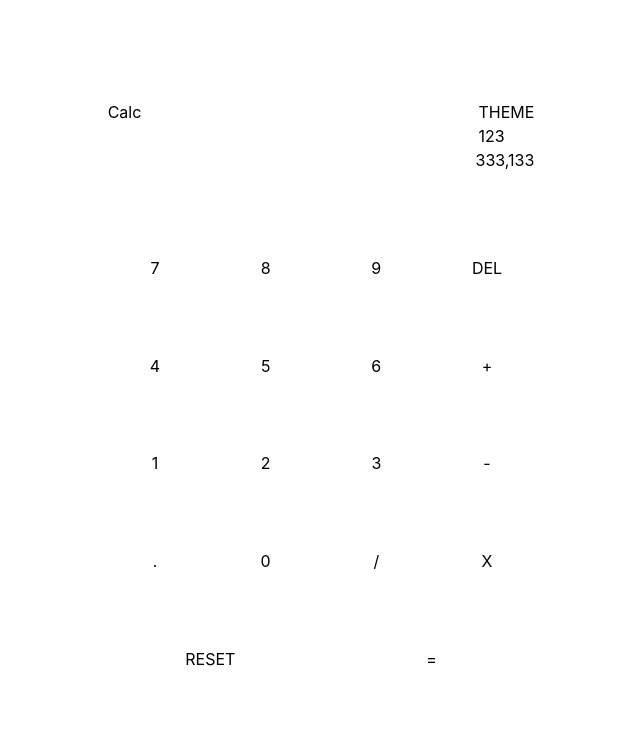
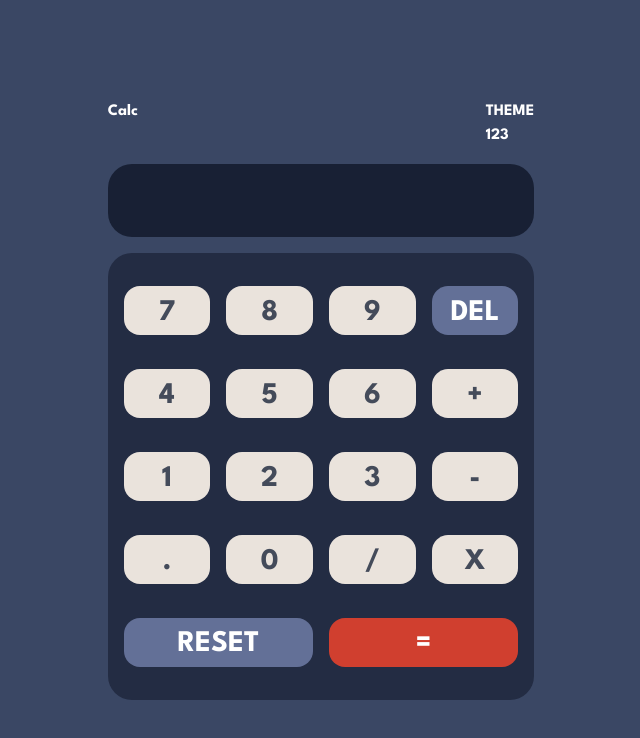
Before and after one commit to Sajson/calculator-app, a React (Create React App) app: page / in a window 1280 px wide. Shown: the top 738 px of the page, without its empty margins (319-959 px from the left). Built offline with nearby package versions, Linux system fonts and the light colour scheme.

Commit message:
Added CSS and working buttons

```diff
--- a/public/index.html
+++ b/public/index.html
@@ -9,6 +9,9 @@
     <meta name="description" content="Web site created using create-react-app" />
     <link rel="manifest" href="%PUBLIC_URL%/manifest.json" />
     <title>Calculator App</title>
+    <link rel="preconnect" href="https://fonts.googleapis.com" />
+    <link rel="preconnect" href="https://fonts.gstatic.com" crossorigin />
+    <link href="https://fonts.googleapis.com/css2?family=League+Spartan:wght@700&display=swap" rel="stylesheet" />
 </head>
 
 <body>
--- a/src/Components/Button/Button.css
+++ b/src/Components/Button/Button.css
@@ -0,0 +1,3 @@
+.buttonBackground {
+    background-color: hsl(30, 25%, 89%);
+}
--- a/src/Components/Button/Button.jsx
+++ b/src/Components/Button/Button.jsx
@@ -2,7 +2,18 @@ import React from "react";
 import "../Button/Button.css";
 
 function Button(props) {
-  return <div className={`calcButton ${props.className}`}>{props.value}</div>;
+  return (
+    <div
+      className={`calcButton w-full h-3/5 rounded-2xl flex justify-center items-center ${props.className}`}
+    >
+      <input
+        value={props.value}
+        type="button"
+        onClick={props.click}
+        className="mt-1"
+      />
+    </div>
+  );
 }
 
 export default Button;
--- a/src/Components/Calculator/Calculator.jsx
+++ b/src/Components/Calculator/Calculator.jsx
@@ -1,6 +1,5 @@
 import React from "react";
 import Header from "../Header/Header";
-import Display from "../Display/Display";
 import Keyboard from "../Keyboard/Keyboard";
 import "./Calculator.css";
 
@@ -12,7 +11,6 @@ function Calculator() {
     >
       <div id="calculator" className="w-1/3 flex flex-col items-center h-3/4">
         <Header />
-        <Display />
         <Keyboard />
       </div>
     </div>
--- a/src/Components/Display/Display.jsx
+++ b/src/Components/Display/Display.jsx
@@ -1,9 +1,12 @@
 import React from "react";
 
-function Display() {
+function Display(props) {
   return (
-    <div id="calcDisplay" className="w-full text-right h-1/6">
-      333,133
+    <div
+      id="calcDisplay"
+      className="w-full h-1/6 rounded-3xl mb-4 flex justify-end items-center"
+    >
+      <p className="mr-3 text-3xl text-white">{props.numbers}</p>
     </div>
   );
 }
--- a/src/Components/Header/Header.jsx
+++ b/src/Components/Header/Header.jsx
@@ -3,7 +3,10 @@ import React from "react";
 class Header extends React.Component {
   render() {
     return (
-      <div id="header" className="w-full flex flex-row justify-between">
+      <div
+        id="header"
+        className="w-full flex flex-row justify-between mb-4 text-white"
+      >
         <h1>Calc</h1>
         <div id="swtiches">
           <h3>THEME</h3>
--- /dev/null
+++ b/src/Components/Keyboard/Keyboard.css
@@ -0,0 +1,18 @@
+.resetBg {
+    background-color: hsl(225, 21%, 49%);
+    color: white !important;
+}
+
+.equalsBg {
+    background-color: hsl(6, 63%, 50%);
+    color: white !important;
+}
+
+.calcButton {
+    color: hsl(221, 14%, 31%);
+}
+
+.delBg {
+    background-color: hsl(225, 21%, 49%);
+    color: white !important;
+}
--- a/src/Components/Keyboard/Keyboard.jsx
+++ b/src/Components/Keyboard/Keyboard.jsx
@@ -1,7 +1,40 @@
-import React from "react";
+import React, { useState } from "react";
 import Button from "../Button/Button";
+import "../Keyboard/Keyboard.css";
 
-function Keyboard() {
+function Keyboard(props) {
+  const [digit, setDigit] = useState("");
+  const [first, setFirst] = useState();
+  const [result, setResult] = useState();
+
+  const handleClick = (e) => {
+    if (digit[0] === "0" && e.target.value === "0") {
+      setDigit("0");
+    } else if (digit[0] === "0") {
+      setDigit(digit.slice(0, 0));
+      setDigit(digit + e.target.value);
+    } else {
+      setDigit(digit + e.target.value);
+    }
+  };
+
+  const handleDelete = () => {
+    setDigit(digit.slice(0, -1));
+  };
+
+  const handleReset = () => {
+    setDigit("");
+  };
+
+  const handleSum = () => {
+    setFirst(Number(digit));
+    setDigit("+ ");
+  };
+
+  const handleEqual = () => {
+    setDigit();
+  };
+
   const buttons = [
     "7",
     "8",
@@ -23,18 +56,48 @@ function Keyboard() {
   const generated = [];
 
   buttons.forEach((e, i) => {
-    generated.push(<Button key={i} value={e} />);
+    if (i === 3) {
+      generated.push(
+        <Button
+          click={handleDelete}
+          key={i}
+          value={e}
+          className="buttonBackground delBg"
+        />
+      );
+    } else {
+      generated.push(
+        <Button
+          click={handleClick}
+          key={i}
+          value={e}
+          className="buttonBackground"
+        />
+      );
+    }
   });
 
   return (
-    <div
-      id="keyboard"
-      className="grid grid-cols-4 grid-rows-5 gap-4 h-full w-full items-center text-center"
-    >
-      {generated}
-      <Button value="RESET" className="col-span-2" />
-      <Button value="=" className="col-span-2" />
-    </div>
+    <React.Fragment>
+      <div
+        id="calcDisplay"
+        className="w-full h-1/6 rounded-3xl mb-4 flex justify-end items-center"
+      >
+        <p className="mr-3 text-3xl text-white">{digit}</p>
+      </div>
+      <div
+        id="keyboard"
+        className="grid grid-cols-4 grid-rows-5 h-full gap-4 gap-y-0 w-full items-center text-center rounded-3xl text-white p-4 text-3xl"
+      >
+        {generated}
+        <Button
+          click={handleReset}
+          value="RESET"
+          className="col-span-2 resetBg"
+        />
+        <Button click={handleSum} value="=" className="col-span-2 equalsBg" />
+      </div>
+    </React.Fragment>
   );
 }
 
--- a/src/index.css
+++ b/src/index.css
@@ -21,4 +21,14 @@ html {
   width: 100vw;
   height: 100vh;
   margin: 0;
+  background: hsl(222, 26%, 31%);
+  font-family: "League Spartan", sans-serif;
 }
+
+#keyboard {
+  background-color: hsl(223, 31%, 20%);
+}
+
+#calcDisplay {
+  background-color: hsl(224, 36%, 15%);
+}
```
